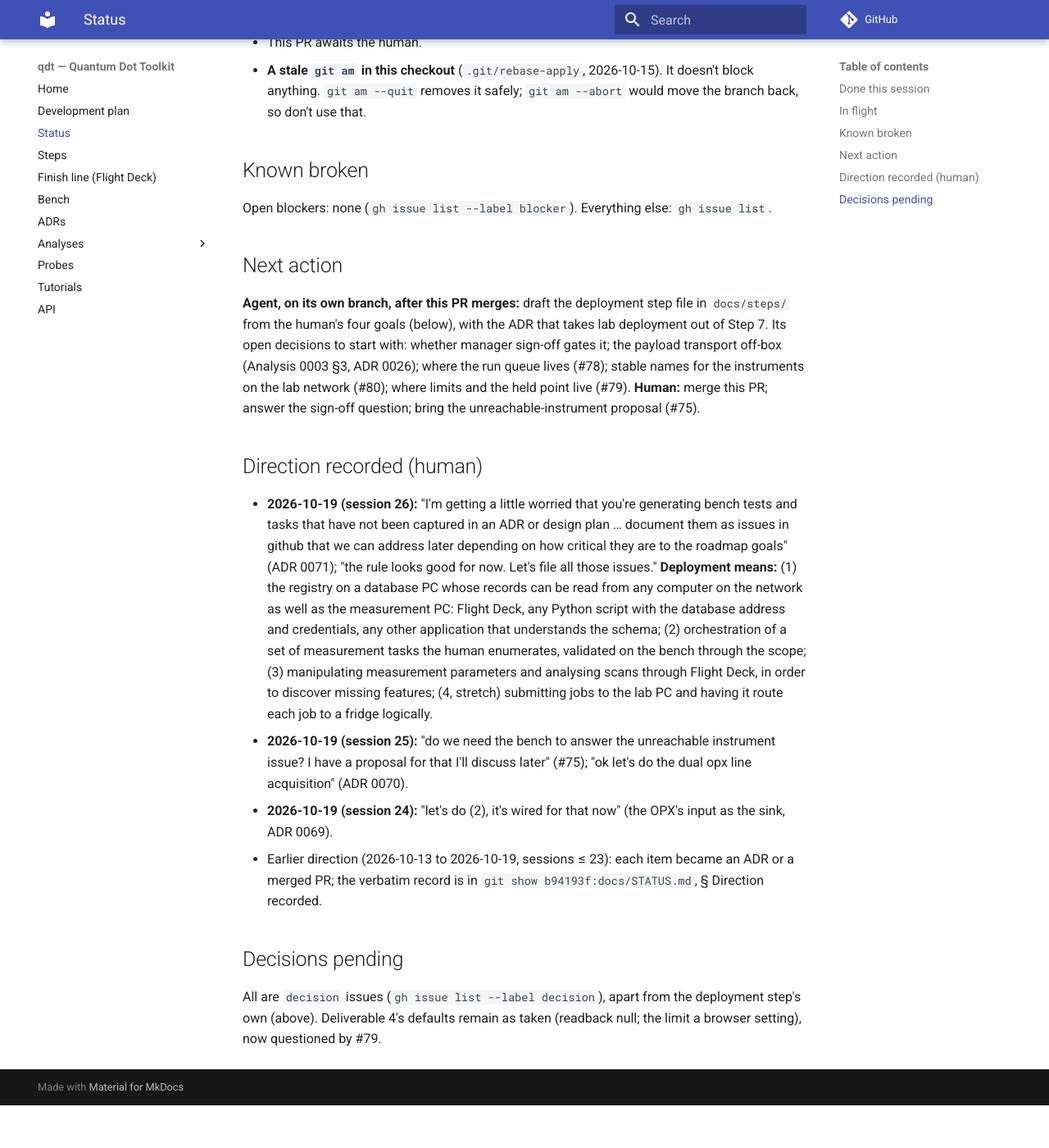
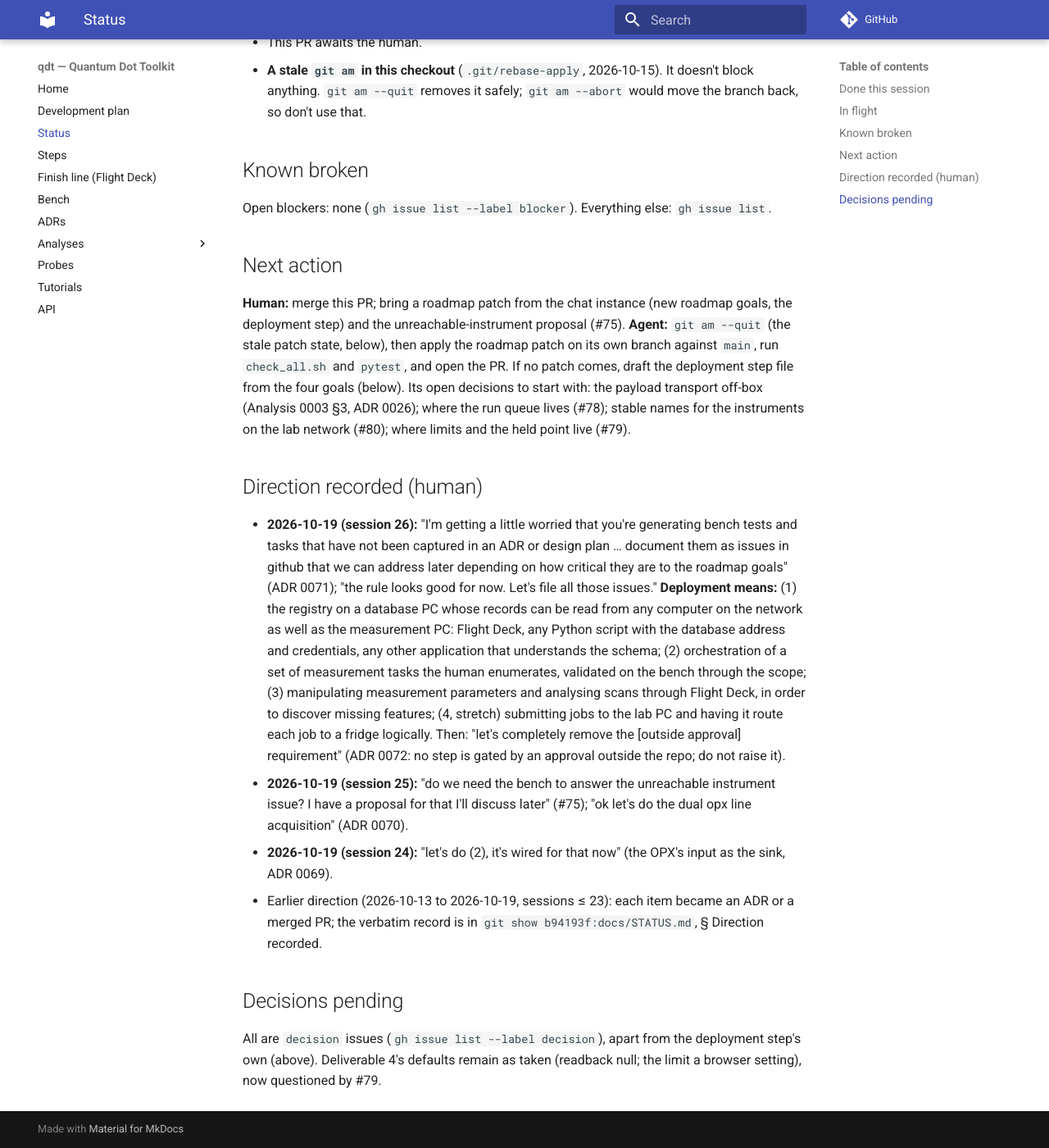
Before and after one commit to CowboyQuantum/qdt, an MkDocs documentation site: the page built from docs/STATUS.md, in a window 1280 px wide and 1400 px high, scrolled down 951 px. Shown: the whole window at 82% size. Built offline with MkDocs 1.6.1 and Material for MkDocs 9.7.7, drawn with Linux system fonts in a browser that asks for light colours; comment, search, counter and statistics services are not loaded; before the commit the page ends 2299 px from its top, so only the background shows below that; some of the changed text lies outside the part shown.

Commit message:
docs(adr): ADR 0072, no step is gated by an approval outside the repo
Withdraws plan Open Decision #5 (§7 sequencing notes, §12 row 5) and its
mentions in the Step 6 and Step 7 step files and STATUS.md.

Co-Authored-By: Claude Opus 5.5 <noreply@anthropic.com>

```diff
--- a/docs/STATUS.md
+++ b/docs/STATUS.md
@@ -5,9 +5,9 @@
 > The backlog is not here: it is GitHub issues and milestones (ADR 0071).
 
 **Current step:** none in progress. Steps 0–6 and 6b are DONE. The roadmap goal is now **deployment on the lab
-network** (milestone `Deployment`, human, 2026-10-19); it has no step file yet. Step 7 waits for manager sign-off.
-**Branch:** `process/issue-triage` (PR against `main`: ADR 0071, the backlog moved to issues; the human merges).
-PRs #25–#74 merged 2026-10-14/19.
+network** (milestone `Deployment`, human, 2026-10-19); it has no step file yet.
+**Branch:** `docs/drop-sign-off` (PR against `main`: ADR 0072, no step gated by an outside approval; the human
+merges). PRs #25–#74 and #115 (ADR 0071) merged 2026-10-14/19.
 **Last session:** 2026-10-19 (session 26), no bench.
 
 ## Done this session
@@ -33,11 +33,12 @@ PRs #25–#74 merged 2026-10-14/19.
 Open blockers: none (`gh issue list --label blocker`). Everything else: `gh issue list`.
 
 ## Next action
-**Agent, on its own branch, after this PR merges:** draft the deployment step file in `docs/steps/` from the
-human's four goals (below), with the ADR that takes lab deployment out of Step 7. Its open decisions to start
-with: whether manager sign-off gates it; the payload transport off-box (Analysis 0003 §3, ADR 0026); where the
-run queue lives (#78); stable names for the instruments on the lab network (#80); where limits and the held point
-live (#79). **Human:** merge this PR; answer the sign-off question; bring the unreachable-instrument proposal (#75).
+**Human:** merge this PR; bring a roadmap patch from the chat instance (new roadmap goals, the deployment step) and
+the unreachable-instrument proposal (#75). **Agent:** `git am --quit` (the stale patch state, below), then apply
+the roadmap patch on its own branch against `main`, run `check_all.sh` and `pytest`, and open the PR. If no patch
+comes, draft the deployment step file from the four goals (below). Its open decisions to start with: the payload
+transport off-box (Analysis 0003 §3, ADR 0026); where the run queue lives (#78); stable names for the instruments
+on the lab network (#80); where limits and the held point live (#79).
 
 ## Direction recorded (human)
 - **2026-10-19 (session 26):** "I'm getting a little worried that you're generating bench tests and tasks that have
@@ -48,7 +49,8 @@ live (#79). **Human:** merge this PR; answer the sign-off question; bring the un
   address and credentials, any other application that understands the schema; (2) orchestration of a set of
   measurement tasks the human enumerates, validated on the bench through the scope; (3) manipulating measurement
   parameters and analysing scans through Flight Deck, in order to discover missing features; (4, stretch)
-  submitting jobs to the lab PC and having it route each job to a fridge logically.
+  submitting jobs to the lab PC and having it route each job to a fridge logically. Then: "let's completely remove
+  the [outside approval] requirement" (ADR 0072: no step is gated by an approval outside the repo; do not raise it).
 - **2026-10-19 (session 25):** "do we need the bench to answer the unreachable instrument issue? I have a proposal
   for that I'll discuss later" (#75); "ok let's do the dual opx line acquisition" (ADR 0070).
 - **2026-10-19 (session 24):** "let's do (2), it's wired for that now" (the OPX's input as the sink, ADR 0069).
```
Also changed, not shown: docs/DEVELOPMENT_PLAN.md (+2 -2 lines), docs/adr/0072-no-step-is-gated-by-an-outside-approval.md (added, +29 -0 lines), docs/adr/README.md (+1 -0 lines), docs/steps/06-closed-loop-tuning.md (+1 -1 lines), docs/steps/07-other-sources.md (+0 -1 lines).
